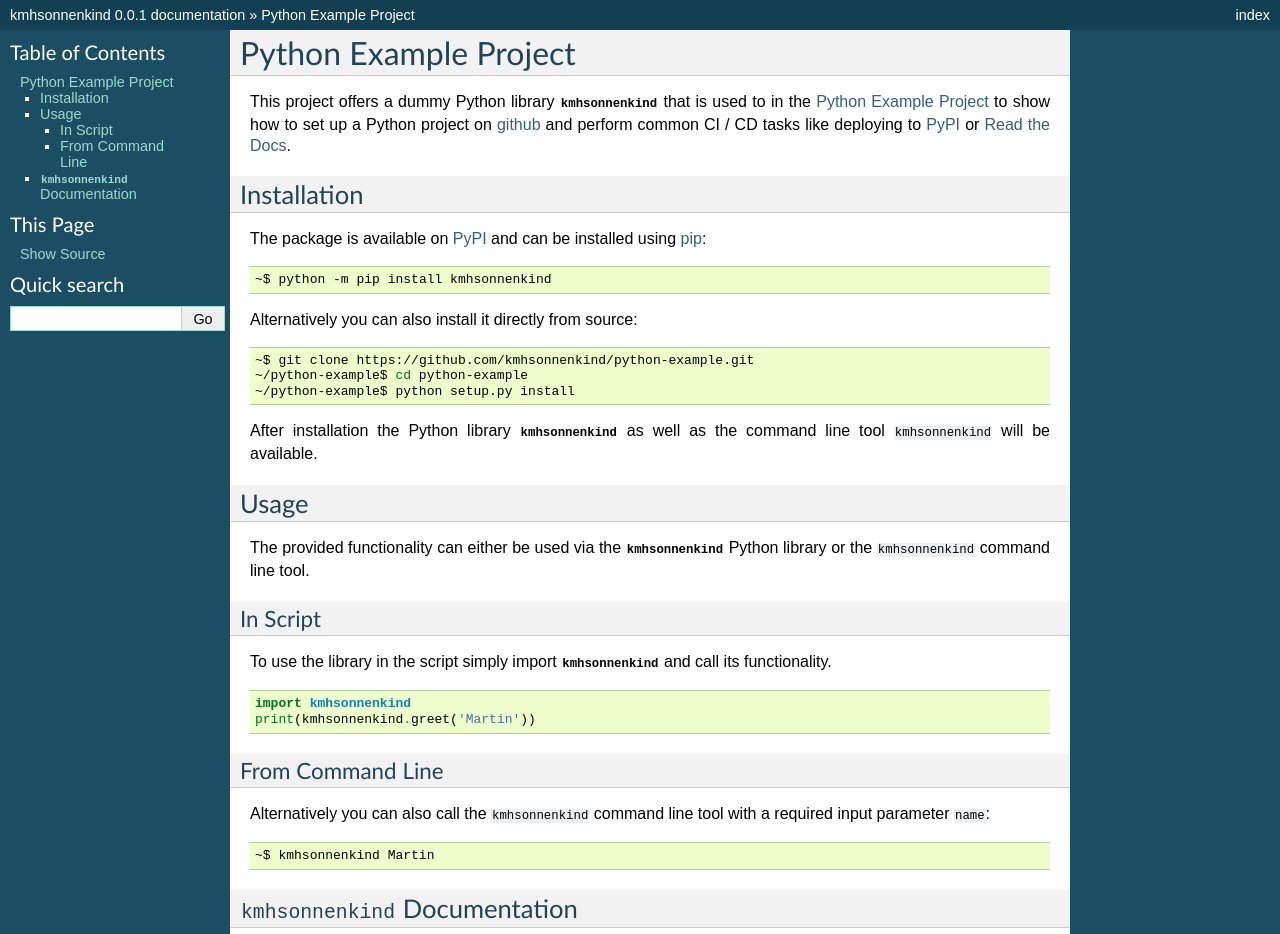
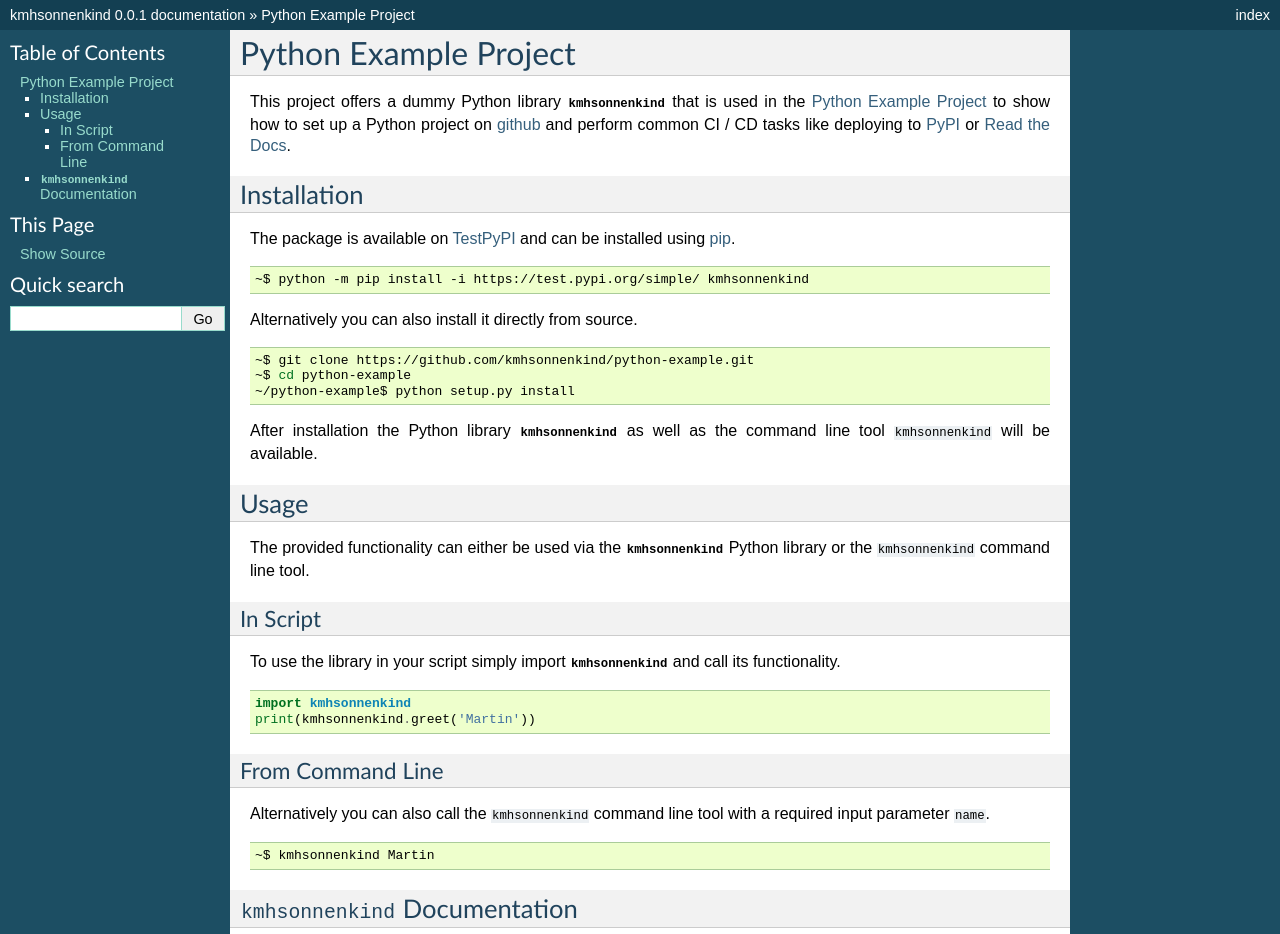
Before and after one commit to kmhsonnenkind/python-example, a Sphinx documentation site: the page built from docs/index.rst, in a window 1280 px wide, cut to the strip 0-934 px from the top of the page. Built offline with Sphinx 7.4.7, drawn with Linux system fonts in a browser that asks for light colours.

```diff
--- a/docs/index.rst
+++ b/docs/index.rst
@@ -6,28 +6,28 @@ Python Example Project
    :maxdepth: 2
    :caption: Contents:
 
-This project offers a dummy Python library :mod:`kmhsonnenkind` that is used to in the
+This project offers a dummy Python library :mod:`kmhsonnenkind` that is used in the
 `Python Example Project <https://github.com/kmhsonnenkind/python-example>`__ to show how to set up a Python project on `github <https://github.com>`__ and
-perform common CI / CD tasks like deploying to `PyPI <https://pypi.org>`__ or `Read the Docs <https://readthedocs.org>`__.
+perform common CI / CD tasks like deploying to `PyPI <https://pypi.org>`__ or `Read the Docs <https://readthedocs.io>`__.
 
 
 ************
 Installation
 ************
 
-The package is available on `PyPI <https://pypi.org/project/kmhsonnenkind>`__ and can be installed using `pip <https://pypi.org/project/pip/>`__:
+The package is available on `TestPyPI <https://test.pypi.org/project/kmhsonnenkind>`__ and can be installed using `pip <https://pypi.org/project/pip/>`__.
 
 .. code-block:: sh
 
-    ~$ python -m pip install kmhsonnenkind
+    ~$ python -m pip install -i https://test.pypi.org/simple/ kmhsonnenkind
 
 
-Alternatively you can also install it directly from source:
+Alternatively you can also install it directly from source.
 
 .. code-block:: sh
 
     ~$ git clone https://github.com/kmhsonnenkind/python-example.git
-    ~/python-example$ cd python-example
+    ~$ cd python-example
     ~/python-example$ python setup.py install
 
 
@@ -44,7 +44,7 @@ The provided functionality can either be used via the :mod:`kmhsonnenkind` Pytho
 In Script
 =========
 
-To use the library in the script simply import :mod:`kmhsonnenkind` and call its functionality.
+To use the library in your script simply import :mod:`kmhsonnenkind` and call its functionality.
 
 .. code-block:: python
 
@@ -55,7 +55,7 @@ To use the library in the script simply import :mod:`kmhsonnenkind` and call its
 From Command Line
 =================
 
-Alternatively you can also call the :code:`kmhsonnenkind` command line tool with a required input parameter :code:`name`:
+Alternatively you can also call the :code:`kmhsonnenkind` command line tool with a required input parameter :code:`name`.
 
 .. code-block:: sh
 
```
Also changed, not shown: README.md (+9 -9 lines).
